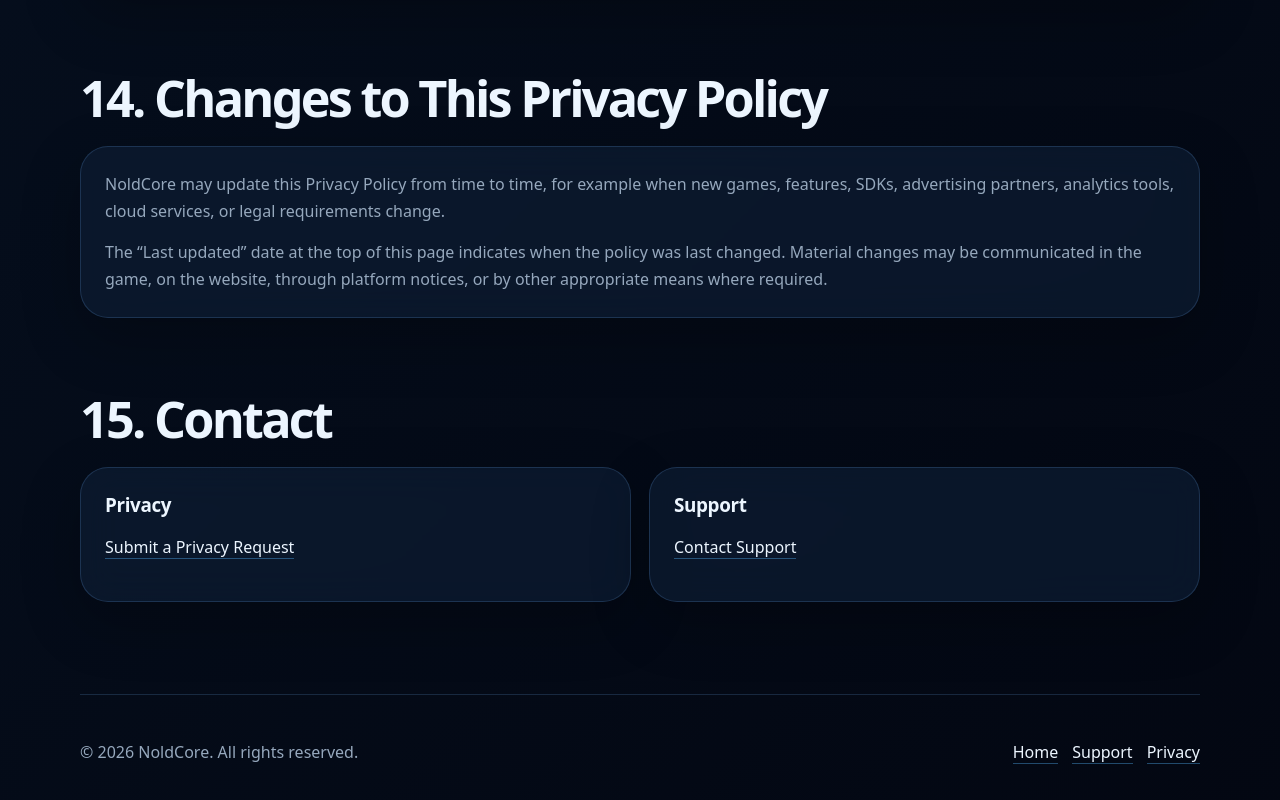
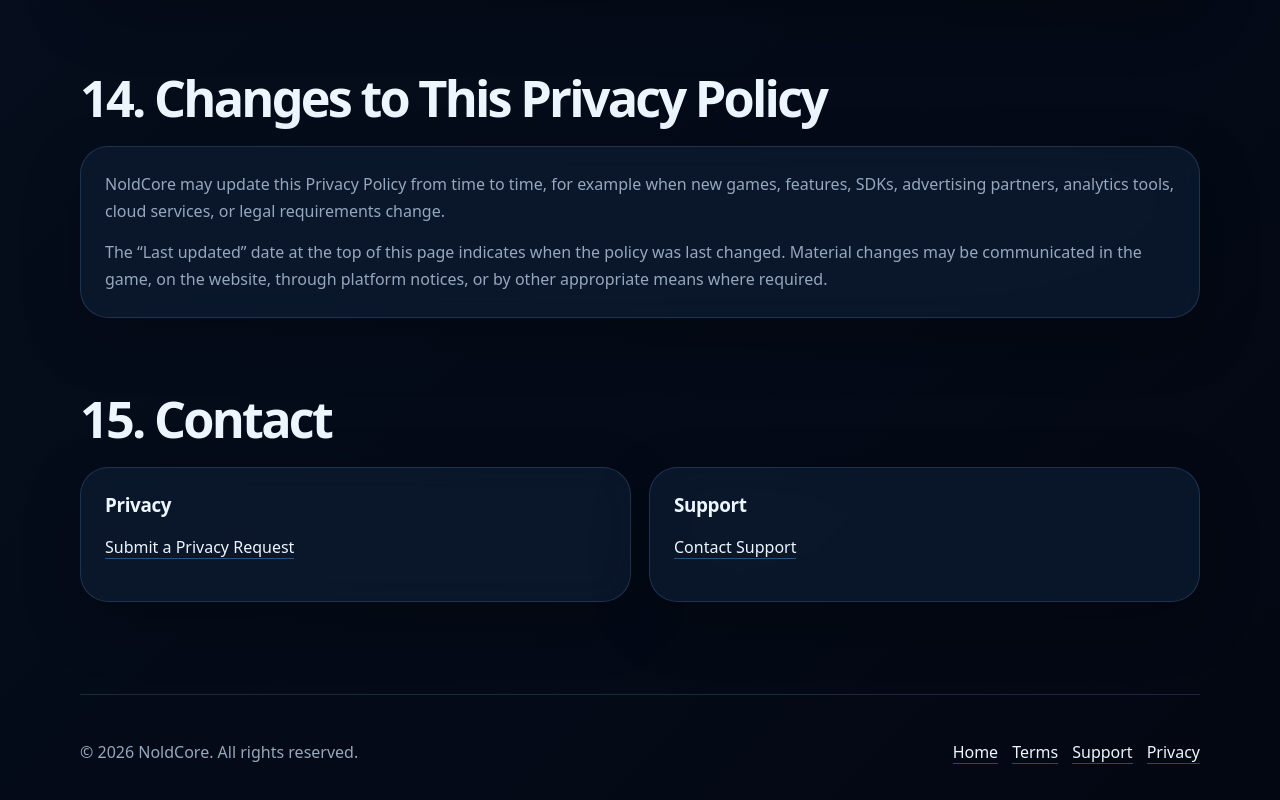
Before and after one commit to noldcore/noldcore.github.io, a plain HTML site: page privacy-policy.html in a window 1280 px wide. Shown: the part 9707-10507 px from the top of the page. Drawn offline with Linux system fonts and the light colour scheme.

Commit message:
Linked terms.html in footer

```diff
--- a/privacy-policy.html
+++ b/privacy-policy.html
@@ -1043,6 +1043,7 @@
       <div>© <span id="year"></span> NoldCore. All rights reserved.</div>
       <div class="footer-links">
         <a href="/">Home</a>
+        <a href="/terms.html">Terms</a>
         <a href="mailto:support@noldcore.com">Support</a>
         <a href="mailto:privacy@noldcore.com">Privacy</a>
       </div>
```
